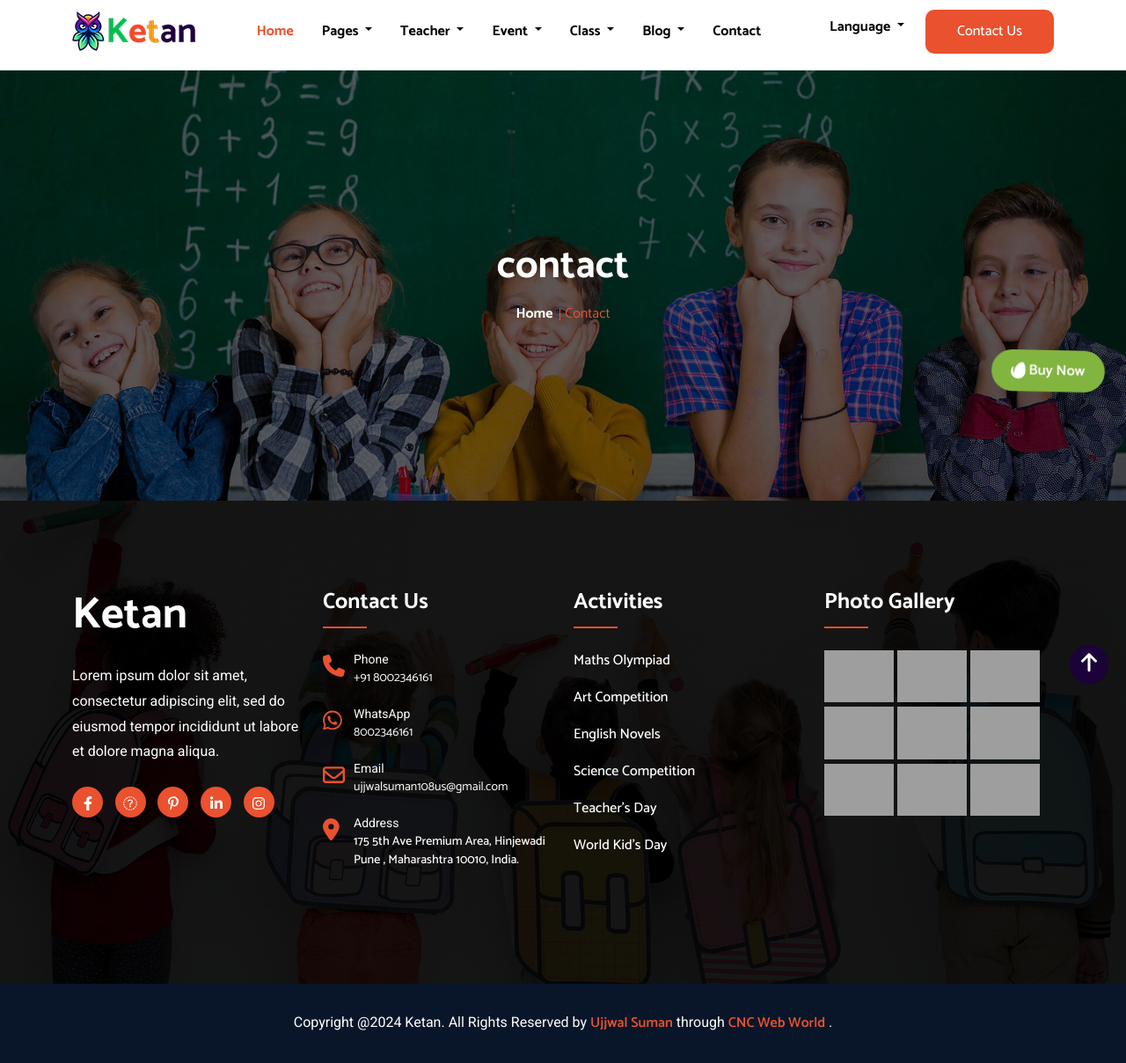
After one commit to ujjwalsuman15/website_ketan-childcare_-_kids_school, a PHP site: page /contact.php in a window 1280 px wide. The commit adds this page. Shown: the whole page at 88% size. Run offline with PHP 8.4, Linux system fonts and the light colour scheme; grey boxes are pictures that could not be loaded.

Commit message:
next commit

```diff
--- a/about.php
+++ b/about.php
@@ -17,8 +17,7 @@
     <!-- ========================= /Header section end ========================= -->
 
     <!-- ========================= Hero section start ========================= -->
-    <section class=" about-banner ptb-200 mt-80" data-aos="flip-left" data-aos-easing="ease-out-cubic"
-        data-aos-duration="2000">
+    <section class=" about-banner ptb-200 mt-80">
         <div class="container">
             <div class="row text-center">
                 <div class="col-12">
--- /dev/null
+++ b/assests/css/contact.css
@@ -0,0 +1,47 @@
+/* ======================================= CONTACT SECTION CSS START ======================================= */
+
+/* ========================= Banner section start ========================= */
+.contact-banner {
+    background: linear-gradient(rgba(0, 0, 0, 0.6), rgba(0, 0, 0, 0.6)), url(../img/aboutimg/page-banner-1.png) no-repeat fixed;
+    background-size: 100%;
+}
+
+.contact-banner h2 {
+    margin-bottom: 20px;
+    font-size: 45px;
+    line-height: 1;
+}
+
+.contact-banner ul li:first-child {
+    margin-left: 0;
+}
+
+.contact-banner ul li {
+    display: inline-block;
+    margin-left: 10px;
+    color: #ea512e;
+    position: relative;
+}
+
+.contact-banner ul li a {
+    display: block;
+    color: #ffffff;
+}
+
+.contact-banner .contact::before {
+    content: "";
+    position: absolute;
+    top: 6px;
+    left: -6px;
+    width: 1px;
+    height: 13px;
+    background-color: #ea512e;
+}
+
+/* ========================= /Banner section end ========================= */
+
+/* Ready to Get Start section start */
+
+/* /Ready to Get Start section end */
+
+/* ======================================= /CONTACT SECTION CSS END ======================================= */
--- a/assests/css/style.css
+++ b/assests/css/style.css
@@ -21,6 +21,10 @@
 /* ========================= BLOG SECTION CSS START ========================= */
 @import url(./blog.css);
 /* ========================= /BLOG SECTION CSS END ========================= */
+
+/* ========================= CONTACT SECTION CSS START ========================= */
+@import url(./contact.css);
+/* ========================= /CONTACT SECTION CSS END ========================= */
 
 /* ========================= UNIVERSAL CSS START ========================= */
 @import url(./universal.css);
--- a/blog.php
+++ b/blog.php
@@ -17,8 +17,7 @@
     <!-- ========================= /Header section end ========================= -->
 
     <!-- ========================= Hero section start ========================= -->
-    <section class=" blog-banner ptb-200 mt-80" data-aos="flip-left" data-aos-easing="ease-out-cubic"
-        data-aos-duration="2000">
+    <section class=" blog-banner ptb-200 mt-80">
         <div class="container">
             <div class="row text-center">
                 <div class="col-12">
--- a/class.php
+++ b/class.php
@@ -17,8 +17,7 @@
     <!-- ========================= /Header section end ========================= -->
 
     <!-- ========================= Hero section start ========================= -->
-    <section class=" class-banner ptb-200 mt-80" data-aos="flip-left" data-aos-easing="ease-out-cubic"
-        data-aos-duration="2000">
+    <section class=" class-banner ptb-200 mt-80">
         <div class="container">
             <div class="row text-center">
                 <div class="col-12">
@@ -38,7 +37,6 @@
         </div>
     </section>
     <!-- ========================= /Hero section end ========================= -->
-
 
     <!-- ========================= Popular section start ========================= -->
     <section class="popular pt-100 pb-70 position-relative">
--- /dev/null
+++ b/contact.php
@@ -0,0 +1,58 @@
+<!DOCTYPE html>
+<html lang="en">
+
+<head>
+    <meta charset="UTF-8">
+    <meta name="viewport" content="width=device-width, initial-scale=1.0">
+    <title>ketan - childcare & kids school</title>
+    <?php include 'include/toplink.php'?>
+
+</head>
+
+<body>
+    <div id="homeup"></div>
+
+    <!-- ========================= Header section start ========================= -->
+    <?php include 'include/header.php'?>
+    <!-- ========================= /Header section end ========================= -->
+
+    <!-- ========================= Hero section start ========================= -->
+    <section class=" contact-banner ptb-200 mt-80">
+        <div class="container">
+            <div class="row text-center">
+                <div class="col-12">
+                    <h2 class=" text-white fw-bold ">contact</h2>
+                    <ul class="text-center px-0 mb-0 list-unstyled">
+                        <li>
+                            <a href="./index.php" class="home fw-bold text-white">
+                                Home
+                            </a>
+                        </li>
+                        <li class="text-orange contact">
+                            Contact
+                        </li>
+                    </ul>
+                </div>
+            </div>
+        </div>
+    </section>
+    <!-- ========================= /Hero section end ========================= -->
+
+    <!-- Ready to Get Start section start -->
+
+    <!-- /Ready to Get Start section end -->
+
+    <!-- ========================= Footer section start ========================= -->
+    <?php include 'include/footer.php'?>
+    <!-- ========================= /Footer Section end ========================= -->
+
+    <!-- ========================= Fixed section start ========================= -->
+    <?php include 'include/fixed.php'?>
+    <!-- ========================= /Fixed section end ========================= -->
+
+    <!-- script section start -->
+    <?php include 'include/scriptlink.php'?>
+    <!-- /script section end -->
+</body>
+
+</html>
--- a/event.php
+++ b/event.php
@@ -17,8 +17,7 @@
     <!-- ========================= /Header section end ========================= -->
 
     <!-- ========================= Hero section start ========================= -->
-    <section class=" event-banner ptb-200 mt-80" data-aos="flip-left" data-aos-easing="ease-out-cubic"
-        data-aos-duration="2000">
+    <section class=" event-banner ptb-200 mt-80">
         <div class="container">
             <div class="row text-center">
                 <div class="col-12">
--- a/include/header.php
+++ b/include/header.php
@@ -162,7 +162,7 @@
                         </ul>
                     </li>
                     <li class="nav-item me-3">
-                        <a class="nav-link fw-bold text-black" aria-current="page" href="javascript:void()">
+                        <a class="nav-link fw-bold text-black" aria-current="page" href="contact.php">
                             Contact
                         </a>
                     </li>
--- a/teacher.php
+++ b/teacher.php
@@ -17,8 +17,7 @@
     <!-- ========================= /Header section end ========================= -->
 
     <!-- ========================= Hero section start ========================= -->
-    <section class=" teacher-banner ptb-200 mt-80" data-aos="flip-left" data-aos-easing="ease-out-cubic"
-        data-aos-duration="2000">
+    <section class=" teacher-banner ptb-200 mt-80">
         <div class="container">
             <div class="row text-center">
                 <div class="col-12">
```
